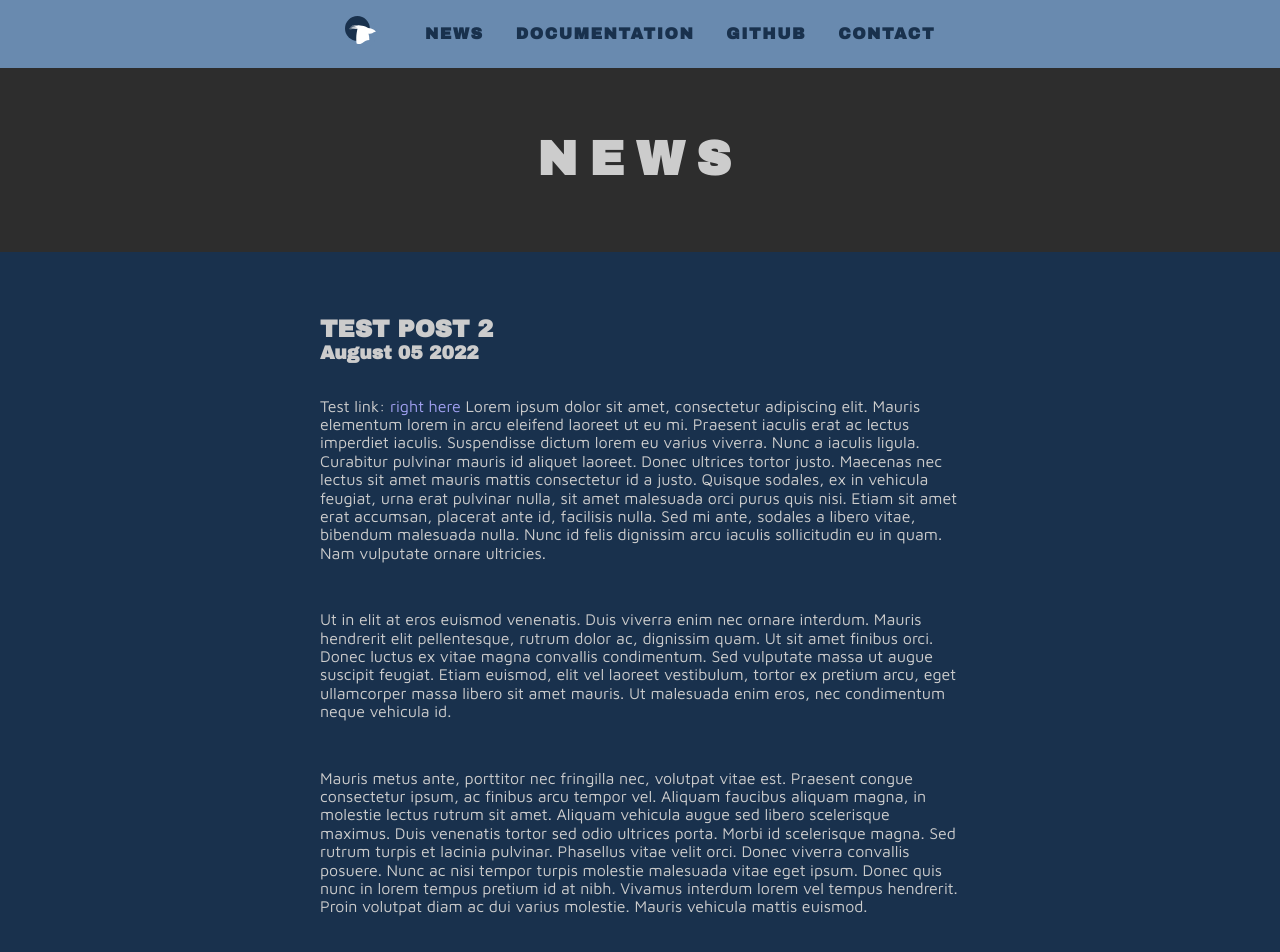
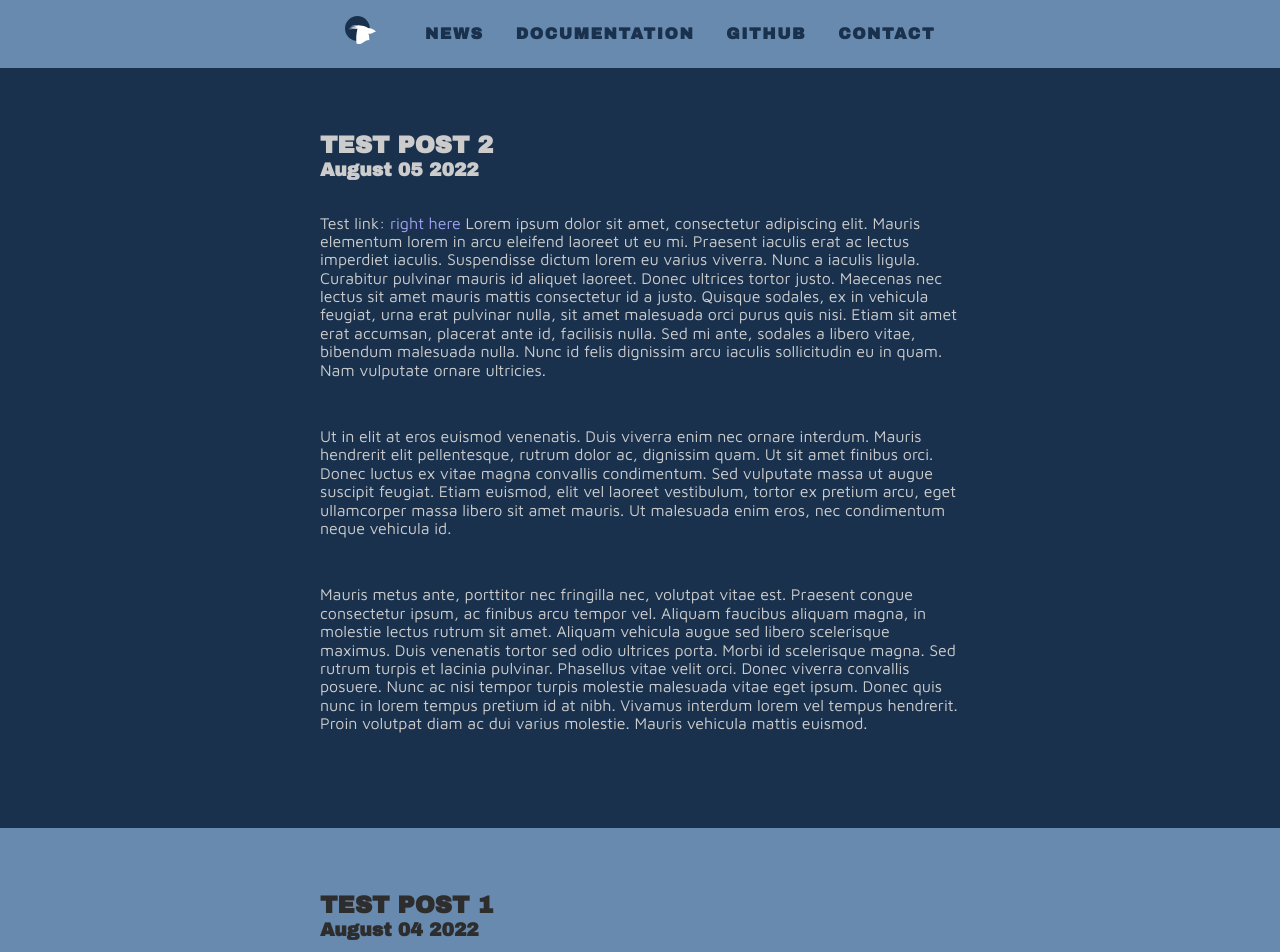
Before and after one commit to tbeckerson/lunar-website, a Jekyll site: the page built from news.html, in a window 1280 px wide. Shown: the top 952 px of the page. Built offline with Jekyll 4.4.1, drawn with Linux system fonts in a browser that asks for light colours.

Commit message:
remove NEWS banner

```diff
--- a/news.html
+++ b/news.html
@@ -6,11 +6,6 @@ contact-bg: space
 ---
 
 {% include navbar.html %}
-<header id="news" class="z-1">
-    <section id="title card" class="pv5 w-100 flex flex-column items-center justify-center bg-dark-gray" style="">
-        <h1 class="f1 tracked-mega font-archivo moon-gray">NEWS</h1>
-    </section>
-</header>
 
 <main class="relative z-2 flex flex-column items-center justify-start bg-red">
 {% for post in site.posts %}
```
